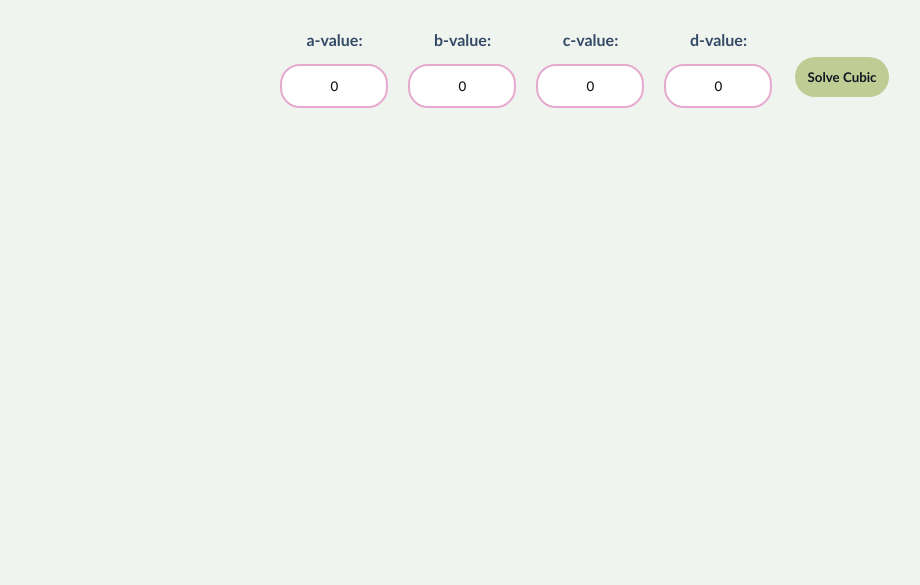
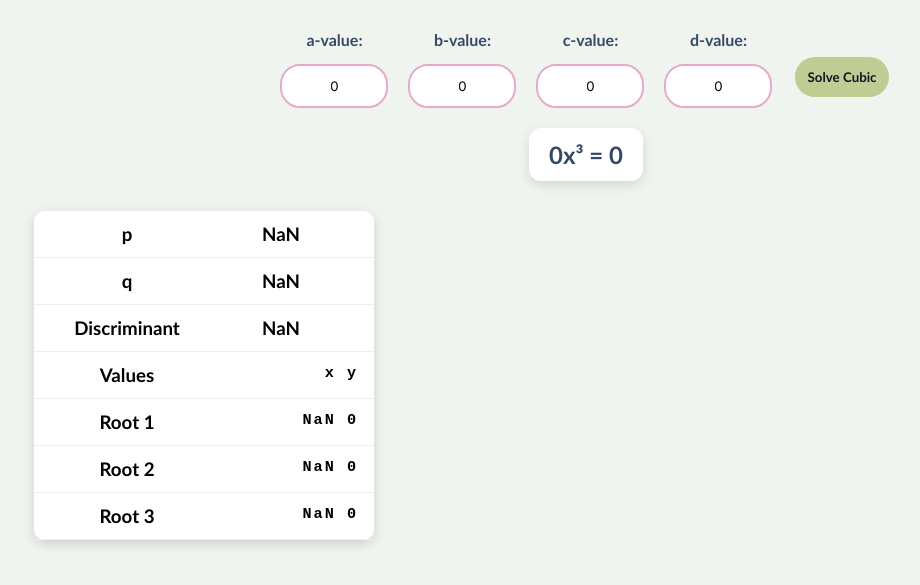
Before and after one commit to RitaLi3711/CubicFormula, a website built with Vite: page index.html in a window 1280 px wide. Both pictures are taken after a click on the button "Solve Cubic". Shown: the part 73-658 px from the top of the page, without its empty margins (54-974 px from the left). Built offline with nearby package versions, Linux system fonts and the light colour scheme.

Commit message:
Added Results Box and Showing Equation(very messy)

```diff
--- a/index.html
+++ b/index.html
@@ -1,5 +1,6 @@
 <!DOCTYPE html>
 <html lang="en">
+
 <head>
   <meta charset="UTF-8" />
   <link rel="icon" type="image/svg+xml" href="/vite.svg" />
@@ -35,5 +36,50 @@
 
     <button id="solve-button">Solve Cubic</button>
   </div>
+
+<div class="equation-display" id="equation-display">
+  <h2 id="equation-text">0x³ + 0x² + 0x + 0 = 0</h2>
+</div>
+<div class="result-box">
+
+  <div class="result-row">
+    <h3 class="result-title">p</h3>
+    <h3 id="p-value"></h3>
+  </div>
+
+  <div class="result-row">
+    <h3 class="result-title">q</h3>
+    <h3 id="q-value"></h3>
+  </div>
+
+  <div class="result-row">
+    <h3 class="result-title">Discriminant</h3>
+    <h3 id="disc-value"></h3>
+  </div>
+
+  <!-- VALUES HEADER -->
+  <div class="result-row">
+    <h3 class="result-title">Values</h3>
+    <h3 class="values-header">x           y</h3>
+  </div>
+
+  <!-- ROOTS -->
+  <div class="result-row">
+    <h3 class="result-title">Root 1</h3>
+    <h3 id="root1-value"></h3>
+  </div>
+
+  <div class="result-row">
+    <h3 class="result-title">Root 2</h3>
+    <h3 id="root2-value"></h3>
+  </div>
+
+  <div class="result-row">
+    <h3 class="result-title">Root 3</h3>
+    <h3 id="root3-value"></h3>
+  </div>
+
+</div>
+</div>
 </body>
 </html>
--- a/src/main.ts
+++ b/src/main.ts
@@ -12,6 +12,27 @@ solveButton.addEventListener("click", () => {
   const b = parseFloat(bInput.value);
   const c = parseFloat(cInput.value);
   const d = parseFloat(dInput.value);
+
+const formatTerm = (value: number, variable: string) => {
+  if (value === 0) return "";
+  if (value === 1) return ` + ${variable}`;
+  if (value === -1) return ` - ${variable}`;
+  return value > 0
+    ? ` + ${value}${variable}`
+    : ` - ${Math.abs(value)}${variable}`;
+};
+
+let equation = `${a}x³`;
+equation += formatTerm(b, "x²");
+equation += formatTerm(c, "x");
+equation += formatTerm(d, "");
+equation += " = 0";
+
+const equationEl = document.getElementById(
+  "equation-text"
+) as HTMLElement;
+
+equationEl.textContent = equation.replace("+ -", "- ");
 
   const p = (3 * a * c - b * b) / (3 * a * a);
   const q = (2 * b * b * b - 9 * a * b * c + 27 * a * a * d) / (27 * a * a * a);
@@ -62,9 +83,30 @@ solveButton.addEventListener("click", () => {
     }
   };
 
-  const roots = getRoots();
-  console.log("p =", p);
-  console.log("q =", q);
-  console.log("discriminant =", discriminant);
-  console.log("Roots =", roots);
+const roots = getRoots();
+
+const pEl = document.getElementById("p-value")!;
+const qEl = document.getElementById("q-value")!;
+const discEl = document.getElementById("disc-value")!;
+
+pEl.textContent = p.toFixed(4);
+qEl.textContent = q.toFixed(4);
+discEl.textContent = discriminant.toFixed(4);
+
+const root1El = document.getElementById("root1-value") as HTMLElement;
+const root2El = document.getElementById("root2-value") as HTMLElement;
+const root3El = document.getElementById("root3-value") as HTMLElement;
+
+const formatRoot = (r: number | string) => {
+  if (typeof r === "number") {
+    return `${r.toFixed(4)}    0`;
+  } else {
+    return `complex    0`;
+  }
+};
+
+root1El.textContent = formatRoot(roots[0]);
+root2El.textContent = formatRoot(roots[1]);
+root3El.textContent = formatRoot(roots[2]);
+
 });
--- a/src/style.css
+++ b/src/style.css
@@ -63,3 +63,59 @@ button {
 button:hover {
     background-color: #E6AACE;
 }
+
+.result-box {
+  width: 340px;
+  margin-top: 30px;
+  margin-left: 60px;
+  background: white;
+  border-radius: 10px;
+  box-shadow: 0 4px 12px rgba(0,0,0,0.15);
+}
+
+.result-row {
+  display: grid;
+  grid-template-columns: 1fr 1fr;
+  padding: 12px 16px;
+  border-bottom: 1px solid #eee;
+}
+
+.result-box h3 {
+  margin: 0;
+}
+
+.xy-grid {
+  display: grid;
+  grid-template-columns: 1fr 1fr;
+  width: 140px;
+  justify-self: end;
+  text-align: center;
+}
+
+.xy-grid h3 {
+  margin: 0;
+}
+
+.values-header,
+#root1-value,
+#root2-value,
+#root3-value {
+  font-family: monospace;
+  letter-spacing: 2px;
+  text-align: right;
+}
+
+.equation-display {
+  margin: 20px auto;
+  padding: 12px 20px;
+  background: white;
+  border-radius: 12px;
+  width: fit-content;
+  box-shadow: 0 4px 12px rgba(0,0,0,0.12);
+}
+
+#equation-text {
+  margin: 0;
+  color: #344966;
+  font-weight: 600;
+}
```
Lines whose indentation alone changed are shown as unchanged.
